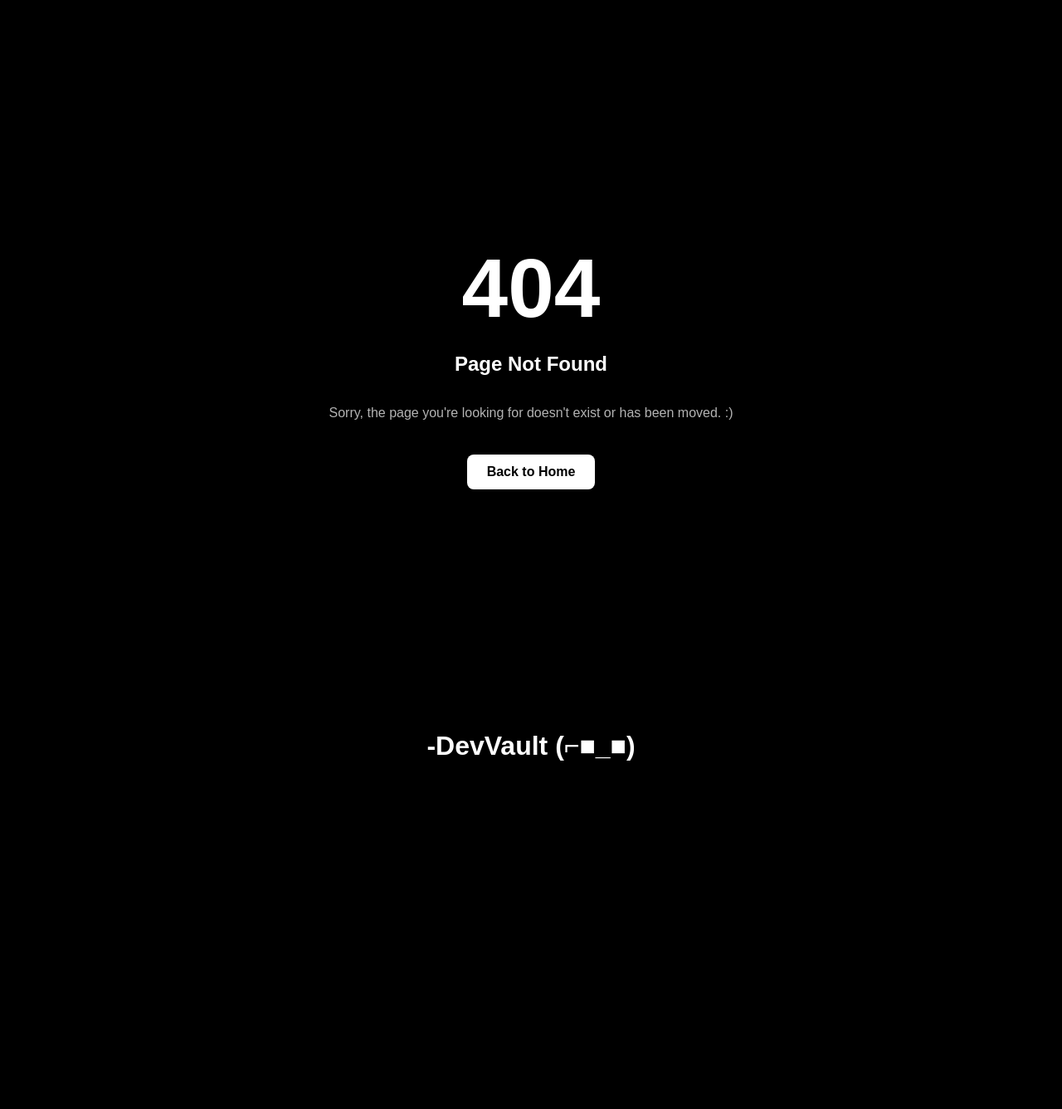
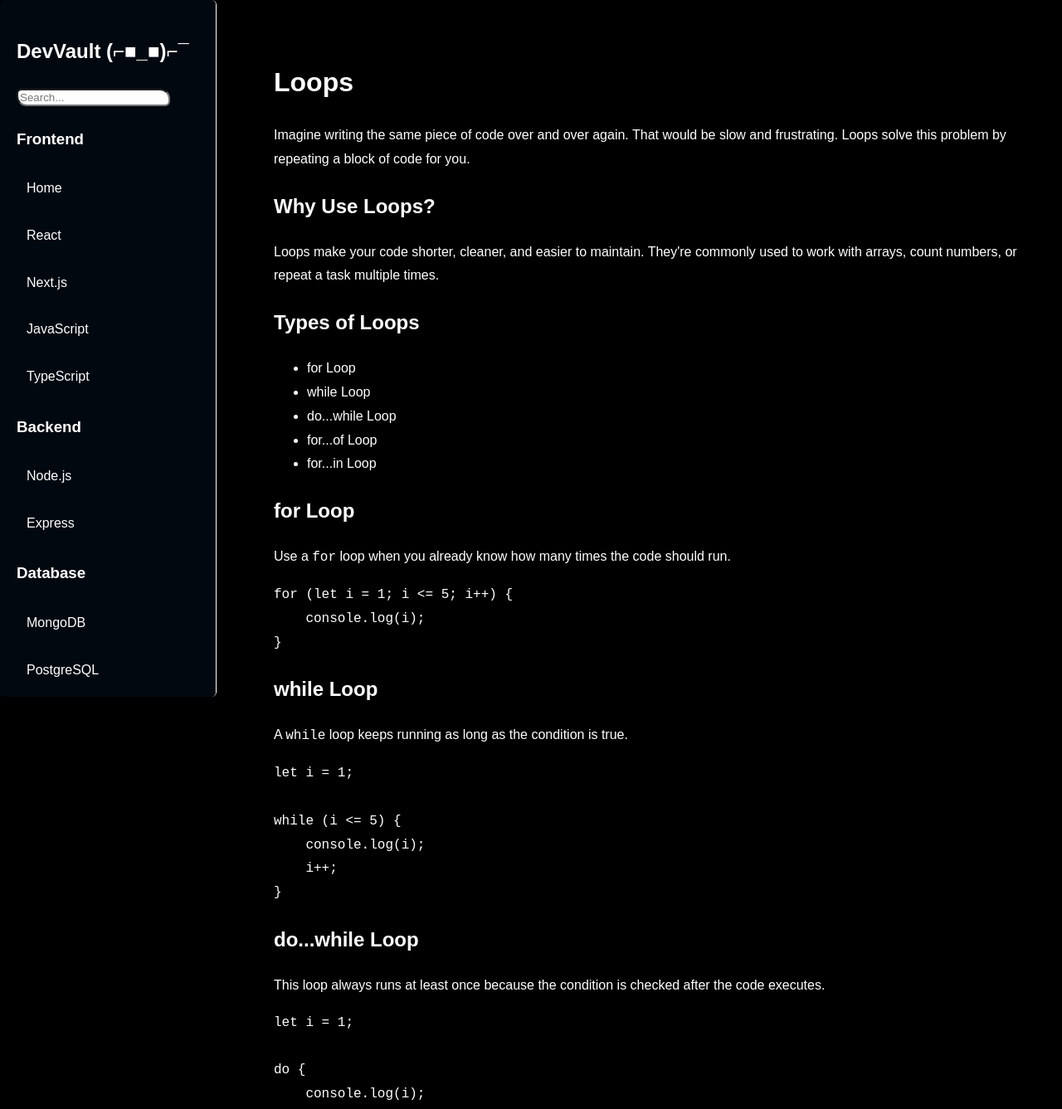
Before and after one commit to asmitbiswas/Project-Next-JS, a Next.js app in the folder app/: page /JavaScript/Loops in a window 1280 px wide. Before the commit this address had no page. Shown: the top 1337 px of the page at 83% size. Before the commit the page ends 958 px from the top, so only its background shows below. Built offline with nearby package versions, Linux system fonts and the light colour scheme.

Commit message:
Written Loops

```diff
--- /dev/null
+++ b/app/app/(categories)/JavaScript/(JavaScriptTopics)/Loops/page.tsx
@@ -0,0 +1,153 @@
+export default function Loops() {
+  return (
+    <div>
+
+      <h1>Loops</h1>
+
+      <p>
+        Imagine writing the same piece of code over and over again.
+        That would be slow and frustrating. Loops solve this problem by
+        repeating a block of code for you.
+      </p>
+
+      <h2>Why Use Loops?</h2>
+
+      <p>
+        Loops make your code shorter, cleaner, and easier to maintain.
+        They're commonly used to work with arrays, count numbers, or
+        repeat a task multiple times.
+      </p>
+
+      <h2>Types of Loops</h2>
+
+      <ul>
+        <li>for Loop</li>
+        <li>while Loop</li>
+        <li>do...while Loop</li>
+        <li>for...of Loop</li>
+        <li>for...in Loop</li>
+      </ul>
+
+      <h2>for Loop</h2>
+
+      <p>
+        Use a <code>for</code> loop when you already know how many times
+        the code should run.
+      </p>
+
+      <pre>
+{`for (let i = 1; i <= 5; i++) {
+    console.log(i);
+}`}
+      </pre>
+
+      <h2>while Loop</h2>
+
+      <p>
+        A <code>while</code> loop keeps running as long as the condition
+        is true.
+      </p>
+
+      <pre>
+{`let i = 1;
+
+while (i <= 5) {
+    console.log(i);
+    i++;
+}`}
+      </pre>
+
+      <h2>do...while Loop</h2>
+
+      <p>
+        This loop always runs at least once because the condition is
+        checked after the code executes.
+      </p>
+
+      <pre>
+{`let i = 1;
+
+do {
+    console.log(i);
+    i++;
+} while (i <= 5);`}
+      </pre>
+
+      <h2>for...of Loop</h2>
+
+      <p>
+        Use <code>for...of</code> to loop through arrays or other
+        iterable objects.
+      </p>
+
+      <pre>
+{`const fruits = ["Apple", "Banana", "Mango"];
+
+for (const fruit of fruits) {
+    console.log(fruit);
+}`}
+      </pre>
+
+      <h2>for...in Loop</h2>
+
+      <p>
+        Use <code>for...in</code> to loop through the keys of an object.
+      </p>
+
+      <pre>
+{`const user = {
+    name: "Asmit",
+    age: 13
+};
+
+for (const key in user) {
+    console.log(key, user[key]);
+}`}
+      </pre>
+
+      <h2>Loop Control Statements</h2>
+
+      <table>
+        <tbody>
+          <tr>
+            <th>Statement</th>
+            <th>Purpose</th>
+          </tr>
+
+          <tr>
+            <td>break</td>
+            <td>Stops the loop immediately.</td>
+          </tr>
+
+          <tr>
+            <td>continue</td>
+            <td>Skips the current iteration and moves to the next one.</td>
+          </tr>
+        </tbody>
+      </table>
+
+      <h2>Example</h2>
+
+      <pre>
+{`for (let i = 1; i <= 10; i++) {
+
+    if (i === 5) continue;
+
+    if (i === 8) break;
+
+    console.log(i);
+}`}
+      </pre>
+
+      <h2>Wrapping Up</h2>
+
+      <p>
+        Loops are one of the most useful features in JavaScript.
+        Once you understand them, you'll use them everywhere—from
+        printing numbers to working with arrays, objects, and data
+        from APIs.
+      </p>
+
+    </div>
+  );
+}
```
